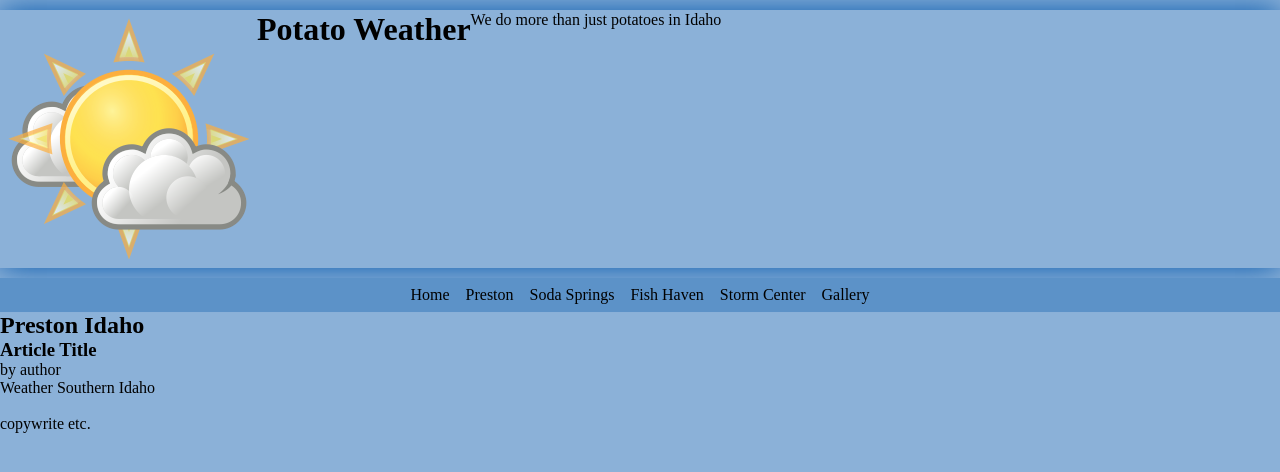
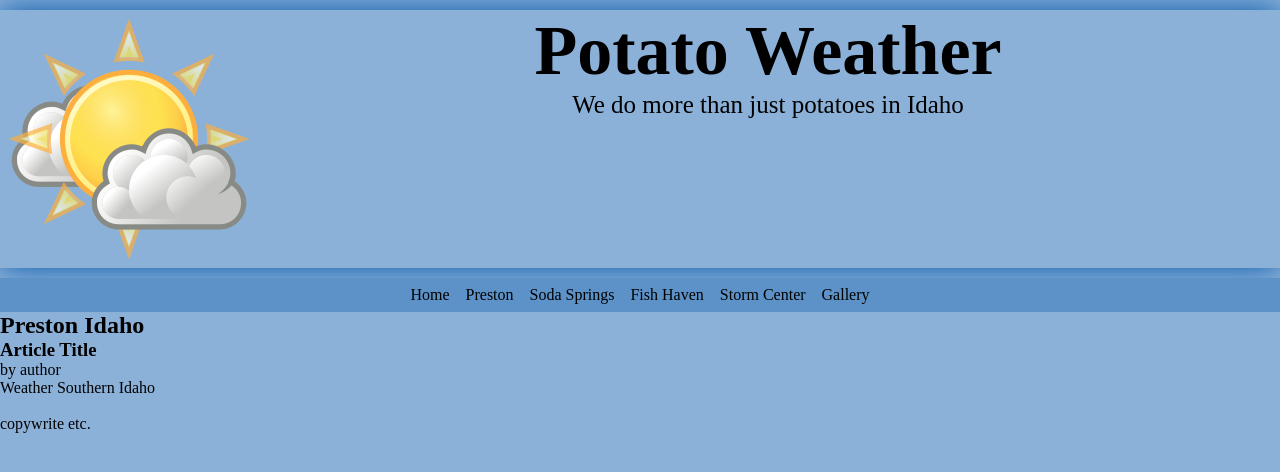
Before and after one commit to mcg132git/mcg132git.github.io, a plain HTML site: page assignments/lesson-5/preston-5.html in a window 1280 px wide. Drawn offline with Linux system fonts and the light colour scheme.

Commit message:
weather-site-2019-06-04

```diff
--- a/assignments/lesson-5/css/small-5.css
+++ b/assignments/lesson-5/css/small-5.css
@@ -32,11 +32,17 @@ header{
 }
 
 .mainLogoMoto {
-    justify-content: center;
-    display: flex;
-    text-align: center;
+    font-size: 35px;
+    margin: 0 auto;
+    max-width: 700px;
+}
 
+.motto {
+    font-size: 25px;
+    margin: 0 auto;
+    width: 700px;
 }
+
 
 nav{
     background-color: #5c92c8;
```
